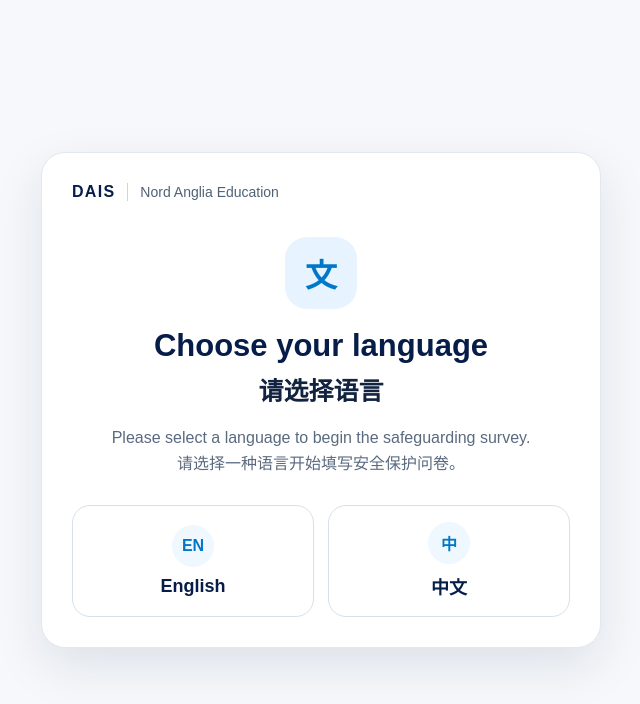
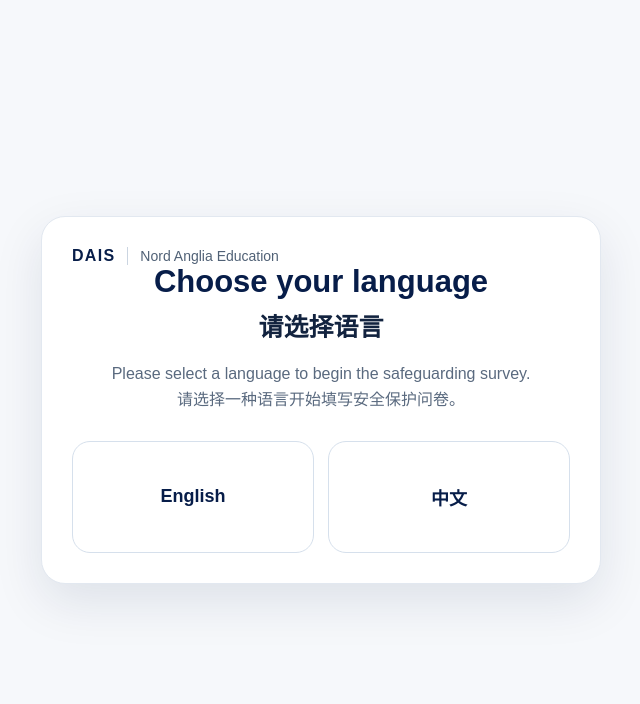
Before and after one commit to kolmohmed-lab/safegurdingsurvey, a Next.js app: page / in a window 1280 px wide. Shown: the top 704 px of the page, without its empty margins (319-959 px from the left). Built offline with nearby package versions, Linux system fonts and the light colour scheme.

Commit message:
Simplify survey UI and remove required badge

```diff
--- a/app/page.tsx
+++ b/app/page.tsx
@@ -12,8 +12,6 @@ const copy = {
     title: "Safeguarding Survey",
     school: "Dalian American International School",
     intro: "Thank you for taking a few moments to share your experience. Your feedback helps us maintain a safe, secure and welcoming environment for every student and visitor on campus.",
-    required: "Required",
-    progress: "Progress",
     next: "Next",
     back: "Back",
     start: "Start survey",
@@ -36,8 +34,6 @@ const copy = {
     title: "安全保护问卷",
     school: "大连美国国际学校",
     intro: "感谢您抽出几分钟分享您的体验。您的反馈将帮助我们为每一位学生和访客营造安全、安心且友好的校园环境。",
-    required: "必填",
-    progress: "完成进度",
     next: "下一题",
     back: "返回",
     start: "开始问卷",
@@ -131,13 +127,12 @@ export default function Home() {
       <main className="shell language-shell">
         <section className="language-card">
           <div className="brand-row"><div className="brand-mark">DAIS</div><div className="brand-copy">Nord Anglia Education</div></div>
-          <div className="language-icon" aria-hidden="true">文</div>
           <h1>{copy.en.languageTitle}</h1>
           <p className="zh-title">{copy.zh.languageTitle}</p>
           <p className="language-help">{copy.en.languageHelp}<br />{copy.zh.languageHelp}</p>
           <div className="language-buttons">
-            <button onClick={() => setLang("en")} className="language-button"><span>EN</span><strong>English</strong></button>
-            <button onClick={() => setLang("zh")} className="language-button"><span>中</span><strong>中文</strong></button>
+            <button onClick={() => setLang("en")} className="language-button"><strong>English</strong></button>
+            <button onClick={() => setLang("zh")} className="language-button"><strong>中文</strong></button>
           </div>
         </section>
       </main>
@@ -157,7 +152,7 @@ export default function Home() {
           <div className="eyebrow dark">{t.school}</div>
           <h1>{t.title}</h1>
           <p>{t.intro}</p>
-          <button className="primary-button" onClick={() => setStarted(true)}>{t.start} <span>→</span></button>
+          <button className="primary-button" onClick={() => setStarted(true)}>{t.start}</button>
         </section>
       </main>
     );
@@ -231,18 +226,16 @@ export default function Home() {
             <>
               <div className="question-title-row">
                 <h1>{currentQuestion[lang]}</h1>
-                <span className="required">{t.required}</span>
               </div>
 
               <div className="typeform-options">
-                {currentQuestion.options.map(([value, en, zh], index) => (
+                {currentQuestion.options.map(([value, en, zh]) => (
                   <button
                     type="button"
                     key={value}
                     onClick={() => choose(value)}
                     className={`typeform-option ${answers[currentQuestion.id] === value ? "selected" : ""}`}
                   >
-                    <span className="option-key">{String.fromCharCode(65 + index)}</span>
                     <span className="option-text">{lang === "en" ? en : zh}</span>
                     <span className="option-check">✓</span>
                   </button>
@@ -251,7 +244,7 @@ export default function Home() {
 
               {requiresDetails && (
                 <label className="typeform-details">
-                  <span>{t.details} *</span>
+                  <span>{t.details}</span>
                   <textarea
                     autoFocus
                     rows={4}
@@ -279,7 +272,7 @@ export default function Home() {
             {isSuggestionStep ? (
               <button className="primary-button" disabled={status === "submitting"} type="submit">{status === "submitting" ? t.submitting : t.submit}</button>
             ) : (
-              <button type="button" className="primary-button" onClick={next} disabled={!canContinue}>{t.next} →</button>
+              <button type="button" className="primary-button" onClick={next} disabled={!canContinue}>{t.next}</button>
             )}
           </div>
         </section>
```
